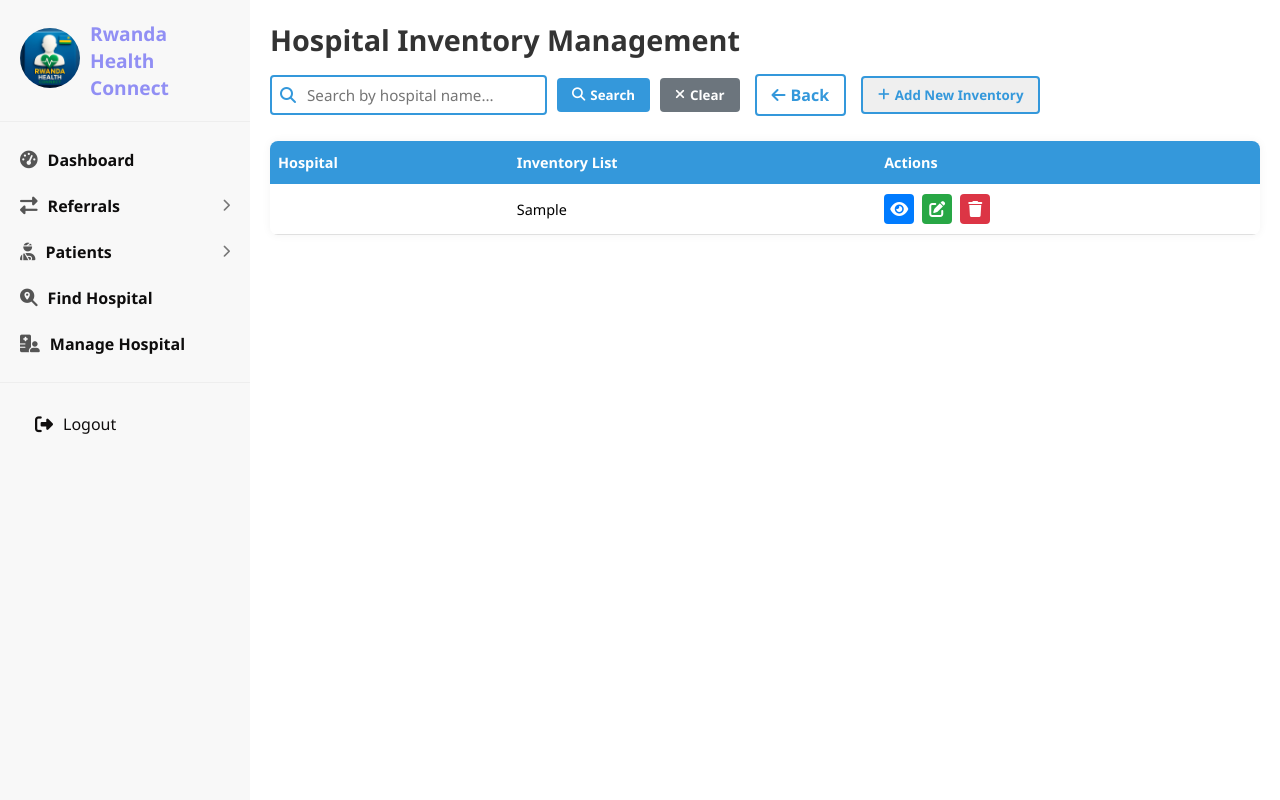
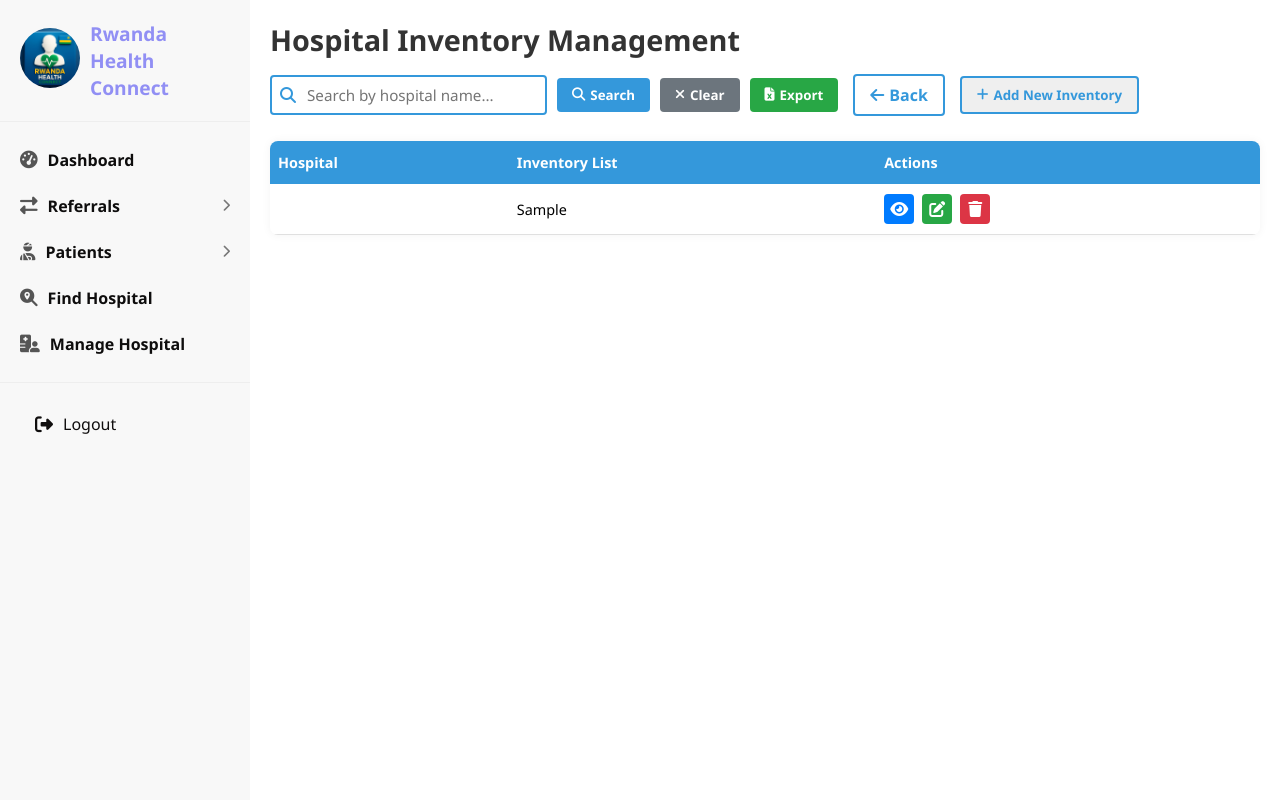
Before and after one commit to henryallison/ikigugu-ingagi-V0.1, a Django app: page /manage_hospital/manage_hospital_inventory/ in a window 1280 px wide. Run offline with Django 5.2, Linux system fonts and the light colour scheme; data comes from the database, SQL or seed files in the repository; tables that the repository leaves empty hold one stand-in row (values such as "Sample post").

Commit message:
Update manage_hospital_inventory.html

```diff
--- a/templates/manage_hospital/manage_hospital_inventory.html
+++ b/templates/manage_hospital/manage_hospital_inventory.html
@@ -15,7 +15,25 @@
         background: #fff;
         overflow-x: auto;
     }
+     .export-btn {
+    padding: 8px 15px;
+    border-radius: 4px;
+    background-color: #28a745;
+    color: white;
+    border: none;
+    cursor: pointer;
+    transition: all 0.3s;
+    display: inline-flex;
+    align-items: center;
+    gap: 5px;
+    font-weight: bold;
+    text-decoration: none;
+    white-space: nowrap;
+}
 
+.export-btn:hover {
+    background-color: #218838;
+}
     .page-header {
         display: flex;
         justify-content: space-between;
@@ -626,6 +644,9 @@
                 <button class="clear-search-btn" id="clearSearchBtn">
                     <i class="fas fa-times"></i> Clear
                 </button>
+                 <button class="export-btn" id="exportExcelBtn">
+        <i class="fas fa-file-excel"></i> Export
+    </button>
             </div>
             <a href="{% url 'manage_hospital_home' %}" class="back-btn">
                 <i class="fas fa-arrow-left"></i> Back
@@ -750,6 +771,62 @@
 </div>
 
 <script>
+// Excel Export Functionality for Hospital Inventory
+document.getElementById('exportExcelBtn').addEventListener('click', exportInventoryToExcel);
+
+function exportInventoryToExcel() {
+    const table = document.querySelector('.inventory-table');
+    const rows = table.querySelectorAll('tr');
+    let csv = [];
+
+    // Add headers
+    const headers = [];
+    table.querySelectorAll('th').forEach(th => {
+        headers.push(th.textContent);
+    });
+    csv.push(headers.join(','));
+
+    // Add data rows
+    rows.forEach(row => {
+        if (row.getAttribute('data-id')) { // Only data rows
+            const rowData = [];
+            row.querySelectorAll('td').forEach((td, index) => {
+                let data = td.textContent;
+
+                // For the inventory list column, get the full content from title attribute
+                if (index === 1) { // Inventory List column is index 1 (0-based)
+                    data = td.getAttribute('title') || td.textContent;
+                }
+
+                // Clean up data for CSV
+                data = data.replace(/(\r\n|\n|\r)/gm, '').replace(/(\s\s)/gm, ' ');
+                data = data.replace(/"/g, '""');
+                if (data.indexOf(',') >= 0 || data.indexOf('"') >= 0) {
+                    data = `"${data}"`;
+                }
+                rowData.push(data);
+            });
+            csv.push(rowData.join(','));
+        }
+    });
+
+    // Download CSV file
+    const csvContent = csv.join('\n');
+    const blob = new Blob([csvContent], { type: 'text/csv;charset=utf-8;' });
+    const url = URL.createObjectURL(blob);
+    const link = document.createElement('a');
+    link.setAttribute('href', url);
+    link.setAttribute('download', `hospital_inventory_${new Date().toISOString().slice(0, 10)}.csv`);
+    link.style.visibility = 'hidden';
+    document.body.appendChild(link);
+    link.click();
+    document.body.removeChild(link);
+
+
+}
+
+
+
     document.addEventListener('DOMContentLoaded', function () {
         console.log("DOM Content Loaded - Script started.");
 
```
